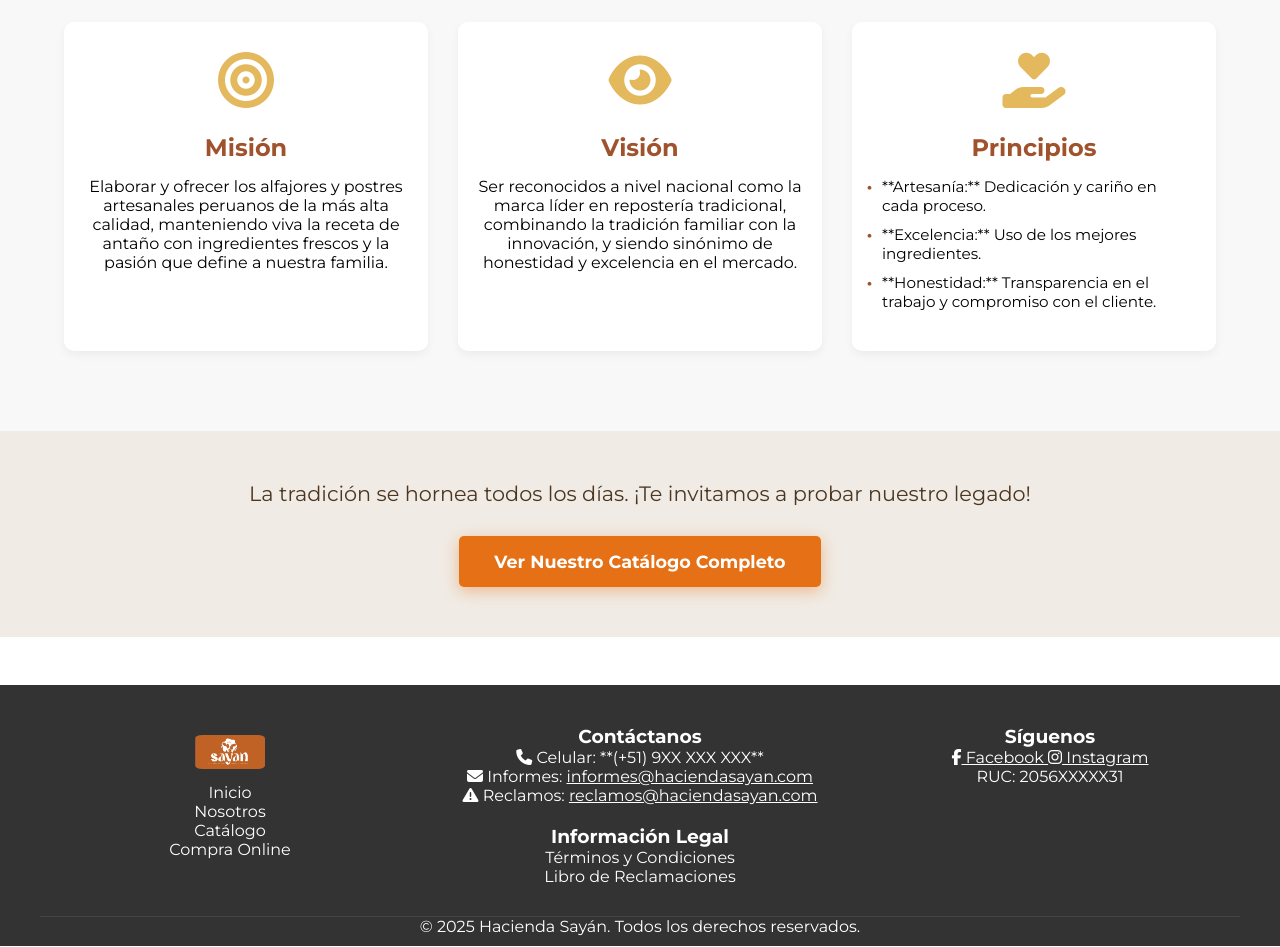
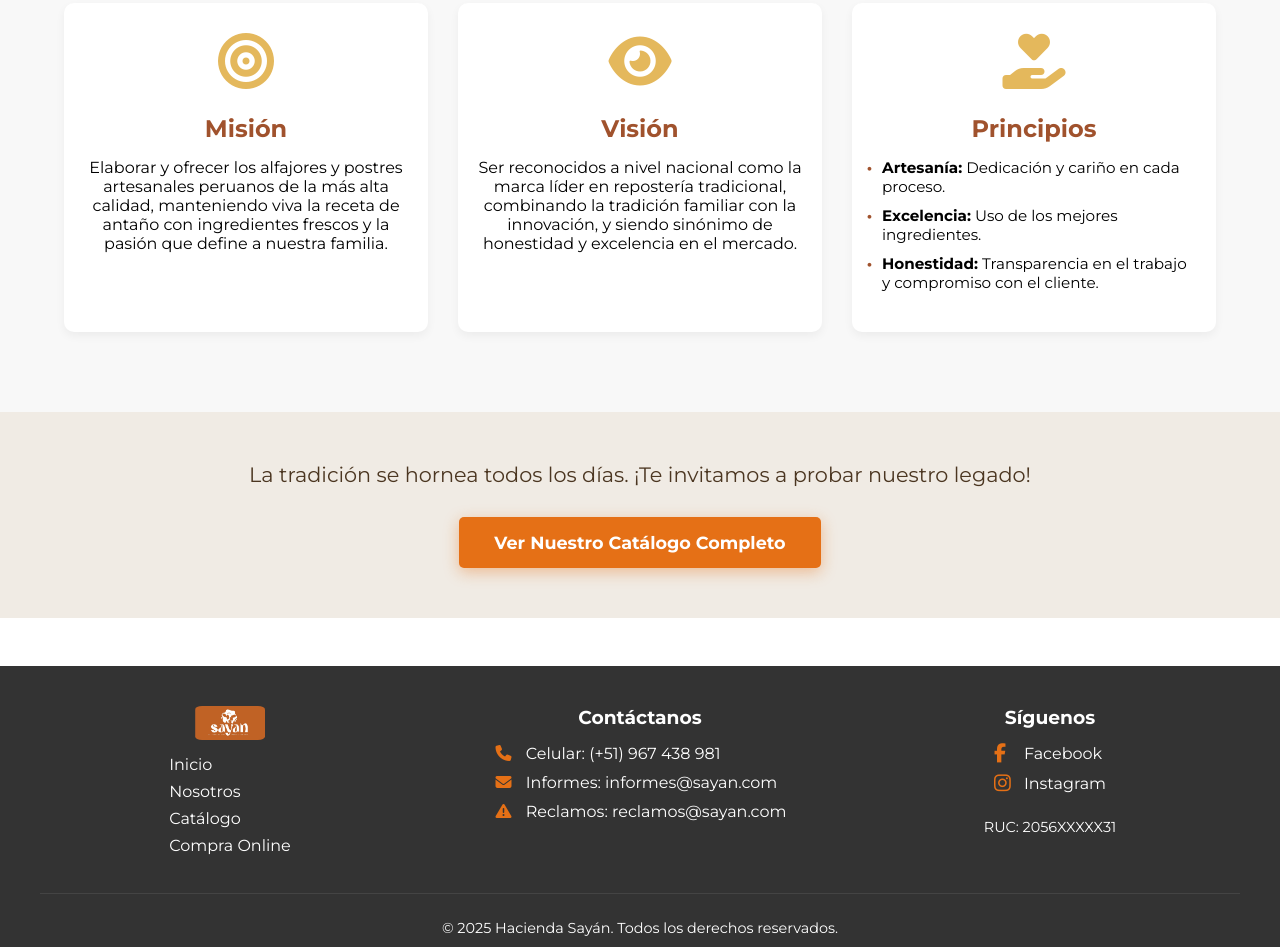
Before and after one commit to JJerjes/EmpresaSayan, a plain HTML site: page categorias/nosotros.html in a window 1280 px wide. Shown: the part 1433-2380 px from the top of the page. Drawn offline with nearby package versions, Linux system fonts and the light colour scheme; a web font is replaced by a local one.

Commit message:
feat: Finalizacion de ajustes de navegacion y estilos en el frontend.

```diff
--- a/categorias/nosotros.html
+++ b/categorias/nosotros.html
@@ -88,9 +88,9 @@
           <i class="fas fa-hand-holding-heart mvv-icon"></i>
           <h3>Principios</h3>
           <ul>
-              <li>**Artesanía:** Dedicación y cariño en cada proceso.</li>
-              <li>**Excelencia:** Uso de los mejores ingredientes.</li>
-              <li>**Honestidad:** Transparencia en el trabajo y compromiso con el cliente.</li>
+              <li><b>Artesanía:</b> Dedicación y cariño en cada proceso.</li>
+              <li><b>Excelencia:</b> Uso de los mejores ingredientes.</li>
+              <li><b>Honestidad:</b> Transparencia en el trabajo y compromiso con el cliente.</li>
           </ul>
         </article>
 
@@ -102,8 +102,8 @@
       <a href="../categorias/catalogo.html" class="cta-primary cta-large">Ver Nuestro Catálogo Completo</a>
   </section>
 
-  <a href="https://wa.me/519XXXXXXXX?text=Hola,%20me%20interesan%20sus%20alfajores%20y%20quisiera%20más%20información." target="_blank" class="whatsapp-float" aria-label="Contáctanos por WhatsApp" title="WHATSAPP">
-      <i class="fab fa-whatsapp"></i>
+  <a href="https://wa.me/51967438981?text=Hola,%20me%20interesan%20sus%20alfajores%20y%20quisiera%20más%20información!" class="whatsapp-float" aria-label="Contáctanos por WhatsApp" title="WHATSAPP">
+    <i class="fab fa-whatsapp"></i>
   </a>
 
   </main>
--- a/includes/footer.html
+++ b/includes/footer.html
@@ -8,23 +8,27 @@
                 <li><a href="index.html">Inicio</a></li>
                 <li><a href="categorias/nosotros.html">Nosotros</a></li>
                 <li><a href="categorias/catalogo.html">Catálogo</a></li>
-                <li><a href="formulario.html">Compra Online</a></li>
+                <li><a href="categorias/formulario.html">Compra Online</a></li>
             </ul>
         </div>
 
         <div class="footer-column contact-support">
             <h3>Contáctanos</h3>
             <div class="contact-details">
-                <p><i class="fas fa-phone"></i> Celular: **(+51) 9XX XXX XXX**</p>
-                <p><i class="fas fa-envelope"></i> Informes: <a href="">informes@haciendasayan.com</a></p>
-                <p><i class="fas fa-exclamation-triangle"></i> Reclamos: <a href="">reclamos@haciendasayan.com</a></p>
+                <p>
+                    <i class="fas fa-phone"></i>
+                    Celular: <a href="tel:+51967438981">(+51) 967 438 981</a>
+                </p>
+                <p>
+                    <i class="fas fa-envelope"></i>
+                    Informes: <a href="mailto:informes@sayan.com">informes@sayan.com</a>
+                </p>
+                <p>
+                    <i class="fas fa-exclamation-triangle"></i>
+                    Reclamos: <a href="mailto:reclamos@sayan.com">reclamos@sayan.com</a>
+                </p>
             </div>
 
-            <h3 class="mt-20">Información Legal</h3>
-            <ul class="footer-links">
-                <li><a href="#">Términos y Condiciones</a></li>
-                <li><a href="#">Libro de Reclamaciones</a></li>
-            </ul>
         </div>
 
         <div class="footer-column social-links-section">
--- a/scripts/modal.js
+++ b/scripts/modal.js
@@ -56,7 +56,7 @@ document.addEventListener("DOMContentLoaded", () => {
 
                 // Redirigir al formulario
                 const basePath = window.basePath || '../'; // Usamos ruta relativa segura
-                window.location.href = basePath + "formulario.html";
+                window.location.href = basePath + "../categorias/formulario.html";
             });
 
             // Exponer funciones necesarias globalmente
--- a/styles/index.css
+++ b/styles/index.css
@@ -491,9 +491,9 @@ main {
 
 .main-footer {
     background-color: #333333;
-    /* background-color: rgb(229, 112, 22); */
     padding: 40px 20px 10px;
     font-family: 'Montserrat', sans-serif;
+    color: white;
 }
 
 .footer-grid-container {
@@ -507,78 +507,150 @@ main {
     grid-template-columns: 1fr;
 }
 
+/* --- Estilos Generales --- */
 .footer-logo {
     border-radius: 10%;
+    /* Asegura que el logo tenga espacio si no está usando 'navigation-info img' */
 }
 
 .navigation-info img {
-    margin: 10px;
+    margin-bottom: 15px;
+
+    /* Ajuste para separar el logo de los enlaces */
 }
 
+h3 {
+    /* Aplicar un color único a todos los títulos del footer */
+
+    margin-bottom: 15px;
+}
+
+/* --- Columna de Navegación --- */
 .footer-links {
     list-style: none;
+    padding: 0;
+    /* Asegura que no haya padding si es una lista */
+    margin: 0;
 }
 
-.contact-support h3 {
-    color: white;
+.footer-links li {
+    margin-bottom: 8px;
+    /* Espacio entre cada elemento de la lista */
 }
 
-.fas {
+.footer-links a {
     color: white;
+    text-decoration: none;
+    transition: color 0.3s;
+    /* Los enlaces de lista deben ser display:block si quieres que toquen los bordes */
 }
 
-.contact-details p,
+.footer-links a:hover {
+    color: rgb(229, 112, 22);
+    /* Color de acento al pasar el mouse */
+}
+
+/* --- Columna de Contacto --- */
+.contact-details p {
+    margin-bottom: 10px;
+    /* El color de texto ya lo hereda de .main-footer (white) */
+}
+
+/* Los íconos deben tener un color de acento o blanco */
+.contact-details i {
+    color: rgb(229, 112, 22);
+    /* Color de acento para los íconos (opcional) */
+    margin-right: 8px;
+    width: 20px;
+    /* Ancho fijo para alineación si son múltiples */
+    text-align: center;
+}
+
+/* IMPORTANTE: Corrige el problema de hover en bloque */
 .contact-details a {
     color: white;
+    text-decoration: none;
+    transition: color 0.3s;
 }
 
-.contact-details:hover i {
+/* El HOVER solo aplica al enlace <a>, no al <p> contenedor */
+.contact-details a:hover {
+    color: rgb(229, 112, 22);
+    /* Solo cambia el color del enlace */
+    text-decoration: underline;
+    /* Opcional: Subrayar para indicar que es un enlace */
+}
+
+/* Eliminamos las reglas .contact-details:hover i y .contact-details:hover a que aplicaban el hover al bloque */
+
+/* .social-links {
+    display: flex;
+    align-items: center;
+    flex-direction: column;
+    justify-content: center;
+    } */
+
+/* --- Columna de Redes Sociales --- */
+.social-links a {
+    color: white;
+    text-decoration: none;
+    display: flex;
+    justify-content: center;
+    /* Para alinear ícono y texto */
+    align-items: center;
+    margin-bottom: 10px;
+    transition: color 0.3s ease;
+}
+
+.social-links a i {
+    color: rgb(229, 112, 22);
+    /* Color del ícono inicialmente */
+    margin-right: 10px;
+    font-size: 1.2em;
+    width: 20px;
+}
+
+/* El HOVER solo aplica al enlace <a> */
+.social-links a:hover {
     color: rgb(229, 112, 22);
 }
 
-.contact-details:hover a {
+/* Si quieres que el ícono cambie de color también, puedes hacer: */
+.social-links a:hover i {
     color: rgb(229, 112, 22);
 }
 
-.social-links-section h3 {
-    color: white;
-}
-
-.social-links a,
-.social-links i {
-    color: white;
-}
-
-.social-links:hover a {
-    color: rgb(229, 112, 22);
-}
-
-.mt-20 {
-    margin: 20px 0 0 0;
-}
-
-.copyright-info p {
-    color: white;
+/* --- Pie de página y Copyright --- */
+.copyright-info p,
+.footer-bottom p {
+    /* El color ya fue establecido en .main-footer */
+    margin-top: 15px;
+    font-size: 0.9em;
 }
 
 .footer-bottom p {
-    color: white;
     text-align: center;
+    padding-top: 10px;
 }
 
-/* Busca esta regla y cámbiala: */
-.footer-links a {
-    color: white;
-    /* <-- CAMBIADO A BLANCO */
-    text-decoration: none;
-    transition: color 0.3s;
-    list-style: none;
-}
 
-/* Y para el hover, podemos usar el color del fondo original o un color que contraste: */
-.footer-links a:hover {
-    color: rgb(229, 112, 22);
-    /* Color oscuro al pasar el mouse */
+/* --- Media Queries para Escritorio (Opcional) --- */
+
+@media (min-width: 768px) {
+    .footer-grid-container {
+        text-align: left;
+        /* Alinea el texto a la izquierda en pantallas grandes */
+        grid-template-columns: 1fr 1fr 1fr;
+        /* Distribuye las tres columnas */
+    }
+
+    .navigation-info {
+        text-align: left;
+    }
+
+    .social-links a {
+        justify-content: start;
+    }
 }
 
 /*----------------------
@@ -712,6 +784,12 @@ main {
         grid-template-columns: repeat(3, 1fr);
     }
 
+    .footer-column {
+        display: flex;
+        flex-direction: column;
+        align-items: center;
+    }
+
 }
 
 @media (min-width: 1024px) {
@@ -727,4 +805,10 @@ main {
         display: flex;
     }
 
+    .footer-column {
+        display: flex;
+        flex-direction: column;
+        align-items: center;
+    }
+
 }
```
Also changed, not shown: categorias/catalogo.html (+7 -3 lines), categorias/formulario.html (+1 -1 lines), index.html (+4 -3 lines).
